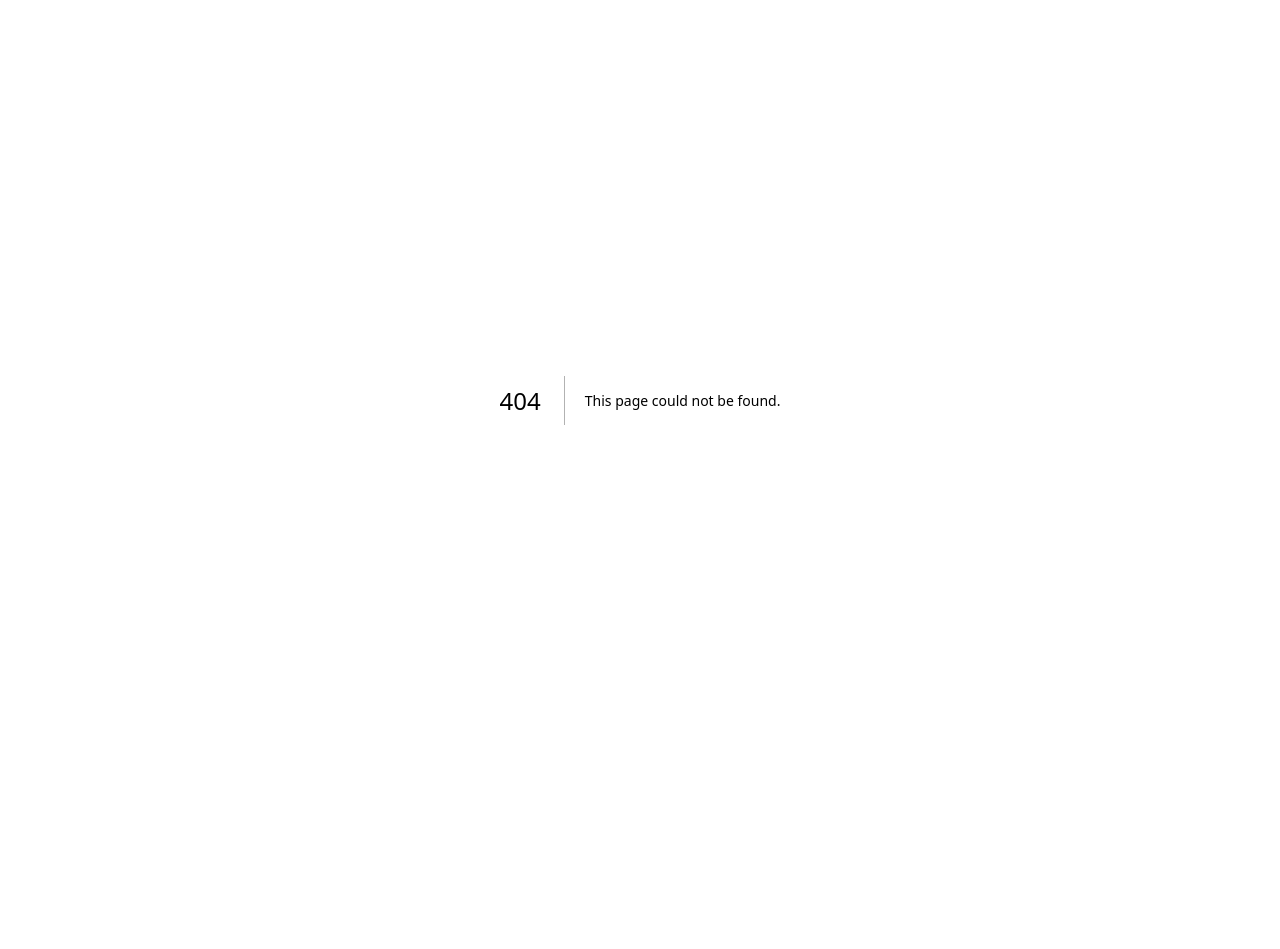
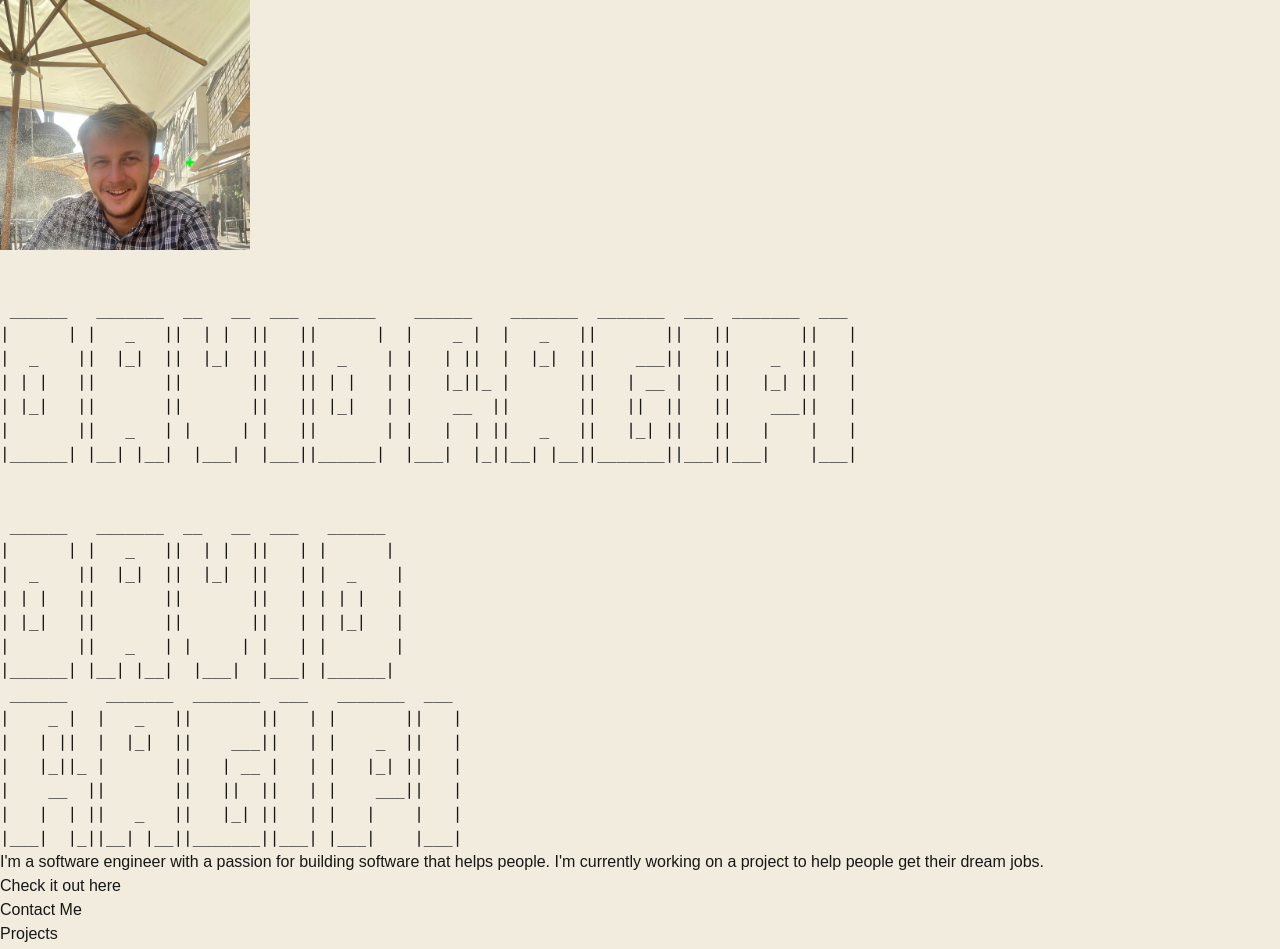
Before and after one commit to ragipidavid/portfolio, a Next.js app: page /me in a window 1280 px wide. Before the commit this address had no page. Shown: the top 949 px of the page. Before the commit the page ends 800 px from the top, so only its background shows below. Built offline with nearby package versions, Linux system fonts and the light colour scheme.

Commit message:
Lots of changes

```diff
--- a/src/app/contactme/page.tsx
+++ b/src/app/(pages)/contact/page.tsx
@@ -9,8 +9,8 @@ export const metadata = {
 
 const ContactPage = () => {
   return (
-    <div className="min-h-screen bg-background font-mono p-12">
-      <div className="max-w-4xl mx-auto">
+    <main>
+      <div className="md:pt-32 md:pl-40 max-w-4xl">
         <h1 className="text-6xl font-medium mb-12">Contact Me</h1>
 
         <div className="space-y-8 text-xl">
@@ -61,7 +61,7 @@ const ContactPage = () => {
           </div>
         </div>
       </div>
-    </div>
+    </main>
   );
 };
 
--- /dev/null
+++ b/src/app/(pages)/me/page.tsx
@@ -0,0 +1,67 @@
+import React from "react";
+
+export const metadata = {
+    title: "Resume | David Ragipi",
+    description: "View David Ragipi's resume and professional experience as a software engineer.",
+};
+
+const MePage = () => {
+    return (
+        <div>
+            {/* ASCII art for larger screens */}
+            <pre className="hidden min-[1539px]:block font-mono text-xs sm:text-sm md:text-base lg:text-lg mb-8 md:mb-16 text-center md:text-left overflow-hidden whitespace-pre md:pl-40 md:pt-24">
+                {`
+
+ ______   _______  __   __  ___  ______    ______    _______  _______  ___  _______  ___
+|      | |   _   ||  | |  ||   ||      |  |    _ |  |   _   ||       ||   ||       ||   |
+|  _    ||  |_|  ||  |_|  ||   ||  _    | |   | ||  |  |_|  ||    ___||   ||    _  ||   |
+| | |   ||       ||       ||   || | |   | |   |_||_ |       ||   | __ |   ||   |_| ||   |
+| |_|   ||       ||       ||   || |_|   | |    __  ||       ||   ||  ||   ||    ___||   |
+|       ||   _   | |     | |   ||       | |   |  | ||   _   ||   |_| ||   ||   |    |   |
+|______| |__| |__|  |___|  |___||______|  |___|  |_||__| |__||_______||___||___|    |___|
+
+`}
+            </pre>
+
+            {/* Compact ASCII art for smaller screens */}
+            <pre className="max-[1539px]:block hidden font-mono text-[0.45rem] xs:text-xs sm:text-sm mb-8 text-center md:text-left overflow-hidden whitespace-pre md:mt-32 md:pl-40">
+                {`
+ ______   _______  __   __  ___   ______
+|      | |   _   ||  | |  ||   | |      |
+|  _    ||  |_|  ||  |_|  ||   | |  _    |
+| | |   ||       ||       ||   | | | |   |
+| |_|   ||       ||       ||   | | |_|   |
+|       ||   _   | |     | |   | |       |
+|______| |__| |__|  |___|  |___| |______|
+ ______    _______  _______  ___   _______  ___
+|    _ |  |   _   ||       ||   | |       ||   |
+|   | ||  |  |_|  ||    ___||   | |    _  ||   |
+|   |_||_ |       ||   | __ |   | |   |_| ||   |
+|    __  ||       ||   ||  ||   | |    ___||   |
+|   |  | ||   _   ||   |_| ||   | |   |    |   |
+|___|  |_||__| |__||_______||___| |___|    |___|
+`}
+            </pre>
+            <div className="w-full  md:max-w-6xl space-y-8 md:space-y-12 text-2xl md:text-4xl md:pl-40 text-center md:text-left">
+                <p>
+                    I&apos;m a software engineer with a passion for building software
+                    that helps people. I&apos;m currently working on a project to help
+                    people get their dream jobs.
+                </p>
+                <p>
+                    Check it out{" "}
+                    <a
+                        href="https://interviewaibuddy.com"
+                        target="_blank"
+                        rel="noopener noreferrer"
+                        className="text-gray-500 hover:underline"
+                    >
+                        here
+                    </a>
+                </p>
+            </div>
+        </div>
+    );
+};
+
+export default MePage;
--- /dev/null
+++ b/src/app/components/Navigation.tsx
@@ -0,0 +1,25 @@
+import Link from "next/link";
+
+export default function Navigation() {
+    return (
+        <nav className="absolute bottom-16 left-16">
+            <ul className="space-y-6">
+                <li>
+                    <Link href="/contact" className="text-3xl hover:underline">
+                        Contact Me
+                    </Link>
+                </li>
+                <li>
+                    <a href="/projects" className="text-3xl hover:underline">
+                        Projects
+                    </a>
+                </li>
+                <li>
+                    <a href="/resume" className="text-3xl hover:underline">
+                        Resume
+                    </a>
+                </li>
+            </ul>
+        </nav>
+    );
+}
--- a/src/app/layout.tsx
+++ b/src/app/layout.tsx
@@ -1,6 +1,9 @@
 import type { Metadata } from "next";
 import { Geist, Geist_Mono } from "next/font/google";
 import "./globals.css";
+import Image from "next/image";
+import Navigation from "./components/Navigation";
+import Link from "next/link";
 
 const geistSans = Geist({
   variable: "--font-geist-sans",
@@ -48,7 +51,23 @@ export default function RootLayout({
       <body
         className={`${geistSans.variable} ${geistMono.variable} antialiased`}
       >
-        {children}
+        <div className="min-h-screen bg-background font-mono relative">
+          <div className="container mx-auto px-4 md:px-12 py-8 md:py-12 md:pl-40 md:pt-20">
+            <div className="absolute left-16 top-30 hidden md:block">
+              <Link href="/">
+                <Image
+                  src="/IMG_3561.jpeg"
+                  alt="Decorative left image"
+
+                  width={250}
+                  height={250}
+                />
+              </Link>
+            </div>
+            {children}
+            <Navigation />
+          </div>
+        </div>
       </body>
     </html>
   );
```
Also changed, not shown: src/app/(pages)/projects/page.tsx (renamed from src/app/projects/page.tsx, +5 -13 lines), src/app/(pages)/resume/page.tsx (added, +49 -0 lines), src/app/components/Bio.tsx (added, +28 -0 lines), src/app/page.tsx (+43 -58 lines), 1 other file (tests, documents, lock files or other folders).
